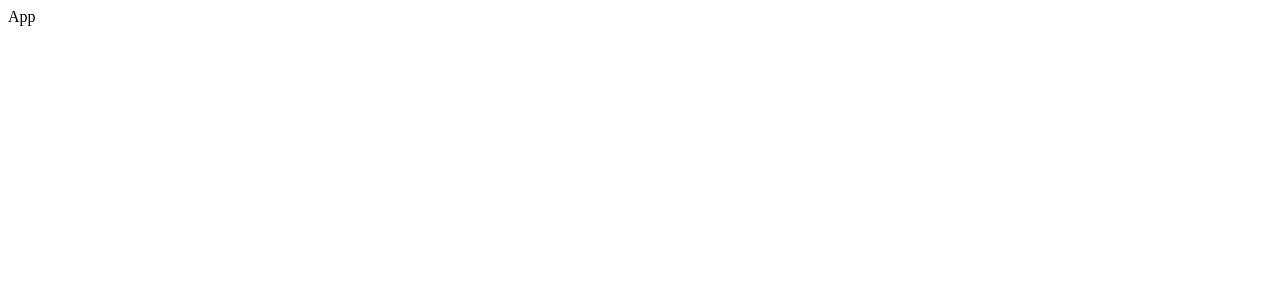
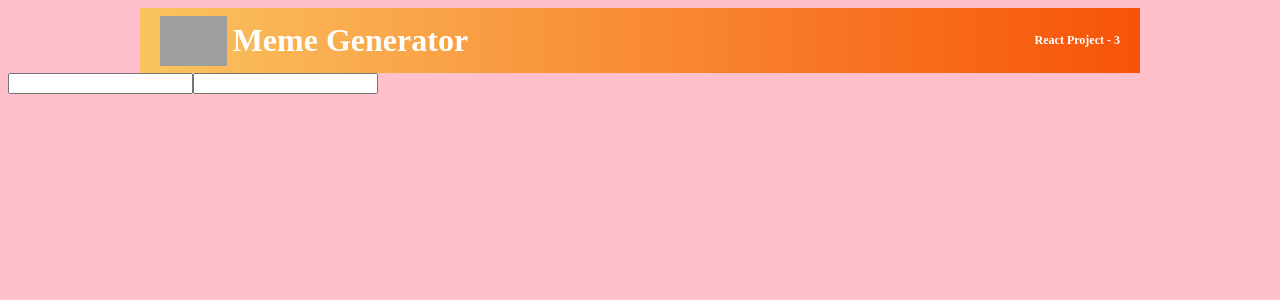
Before and after one commit to vonner04/Learning-React-MemeGenerator, a React (Vite) app: page / in a window 1280 px wide. Shown: the top 300 px of the page. Built offline with nearby package versions, Linux system fonts and the light colour scheme; grey boxes are pictures that could not be loaded.

Commit message:
feat: Added static componenets such as the Header and the main content i.e meme generator to the static part of the meme generator web.

```diff
--- a/src/App.css
+++ b/src/App.css
@@ -0,0 +1,34 @@
+*{
+  box-sizing: border-box;
+}
+
+body{
+  background: pink;
+}
+
+.header{
+  display: flex;
+  align-items: center;
+  height: 65px;
+  width: 1000px;
+  color:rgb(255, 255, 255);
+  background: linear-gradient(90deg, rgb(250, 196, 96), rgb(247, 83, 8) );
+  padding: 20px;
+  margin: 0 auto;
+
+}
+
+.header--doraemon{
+  height: 200%;
+  margin-right: 6px;
+}
+
+.header--title{
+  font-size: 2rem;
+  margin-right: auto;
+}
+
+.header--project{
+  font-size: 0.75rem;
+  font-weight: 900;
+}
--- a/src/App.jsx
+++ b/src/App.jsx
@@ -1,3 +1,12 @@
+import "./App.css";
+import Header from "./components/Header";
+import Meme from "./components/Meme";
+
 export default function App() {
-  return <div>App</div>;
+  return (
+    <>
+      <Header></Header>
+      <Meme></Meme>
+    </>
+  );
 }
--- /dev/null
+++ b/src/components/Header.jsx
@@ -0,0 +1,13 @@
+export default function Header() {
+  return (
+    <header className="header">
+      <img
+        className="header--doraemon"
+        src="https://www.pngall.com/wp-content/uploads/15/Doraemon-PNG-Pic.png"
+        alt="Problem?"
+      />
+      <h2 className="header--title">Meme Generator</h2>
+      <h4 className="header--project">React Project - 3</h4>
+    </header>
+  );
+}
--- /dev/null
+++ b/src/components/Meme.jsx
@@ -0,0 +1,12 @@
+import React from "react";
+
+export default function Meme() {
+  return (
+    <main>
+      <form>
+        <input></input>
+        <input></input>
+      </form>
+    </main>
+  );
+}
```
